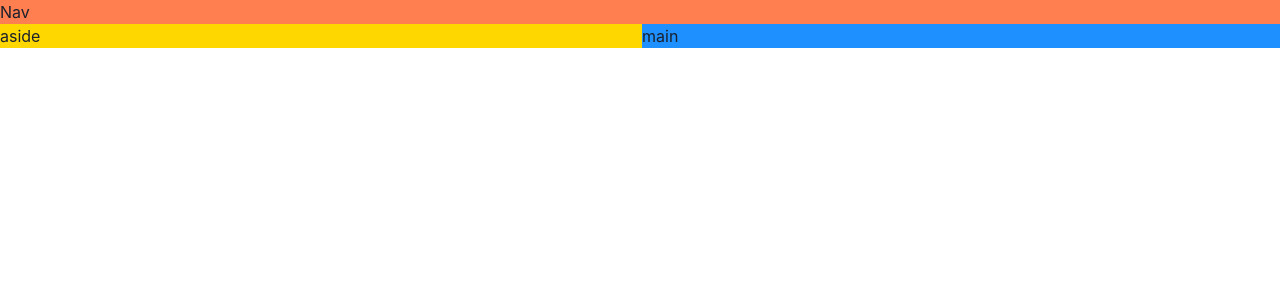
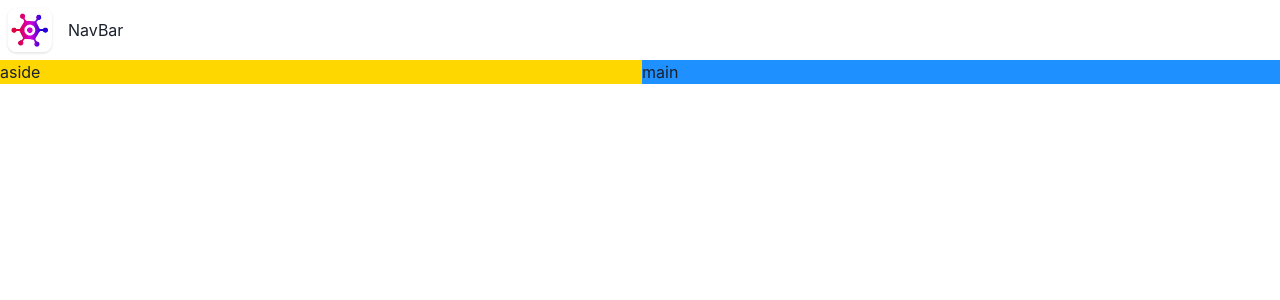
Before and after one commit to Shmair/game-hub, a React (Vite) app: page / in a window 1280 px wide. Shown: the top 300 px of the page. Built offline with nearby package versions, Linux system fonts and the light colour scheme.

Commit message:
build a navbar

```diff
--- a/src/App.tsx
+++ b/src/App.tsx
@@ -1,4 +1,5 @@
 import { Grid, GridItem, Show } from "@chakra-ui/react";
+import NavBar from "./components/NavBar";
 
 function App() {
   return (
@@ -8,8 +9,8 @@
         lg: `"nav nav" "aside main"`, // large devices > 1024px
       }}
     >
-      <GridItem area="nav" bg="coral">
-        Nav
+      <GridItem area="nav">
+        <NavBar />
       </GridItem>
       <Show above="lg">
         <GridItem area="aside" bg="gold">
--- /dev/null
+++ b/src/components/NavBar.tsx
@@ -0,0 +1,13 @@
+import { HStack, Image, Text } from "@chakra-ui/react";
+import logo from "../assets/logo.webp";
+
+const NavBar = () => {
+  return (
+    <HStack>
+      <Image src={logo} boxSize="60px" />
+      <Text>NavBar</Text>
+    </HStack>
+  );
+};
+
+export default NavBar;
```
Also changed, not shown: src/assets/logo.webp (added).
